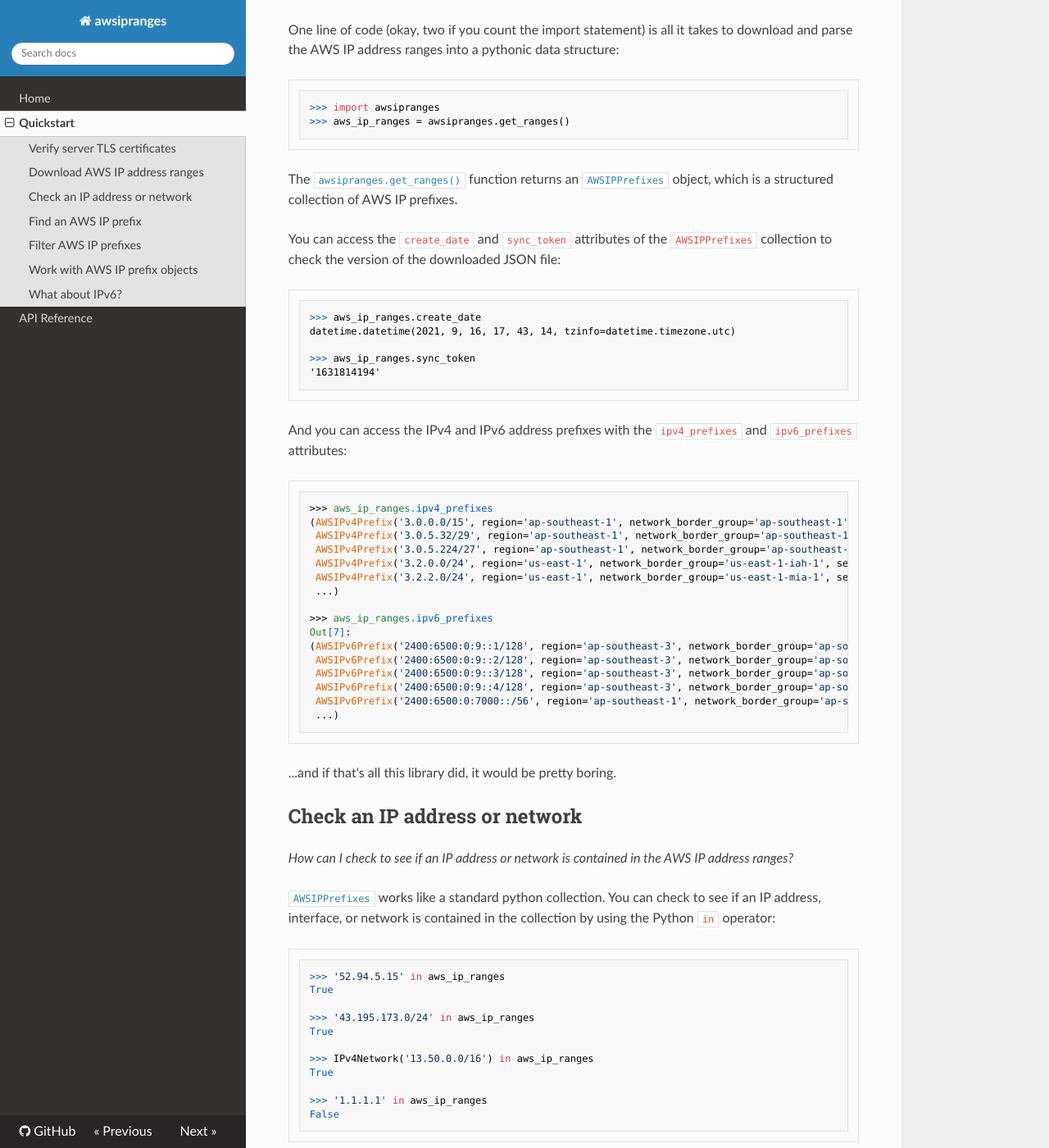
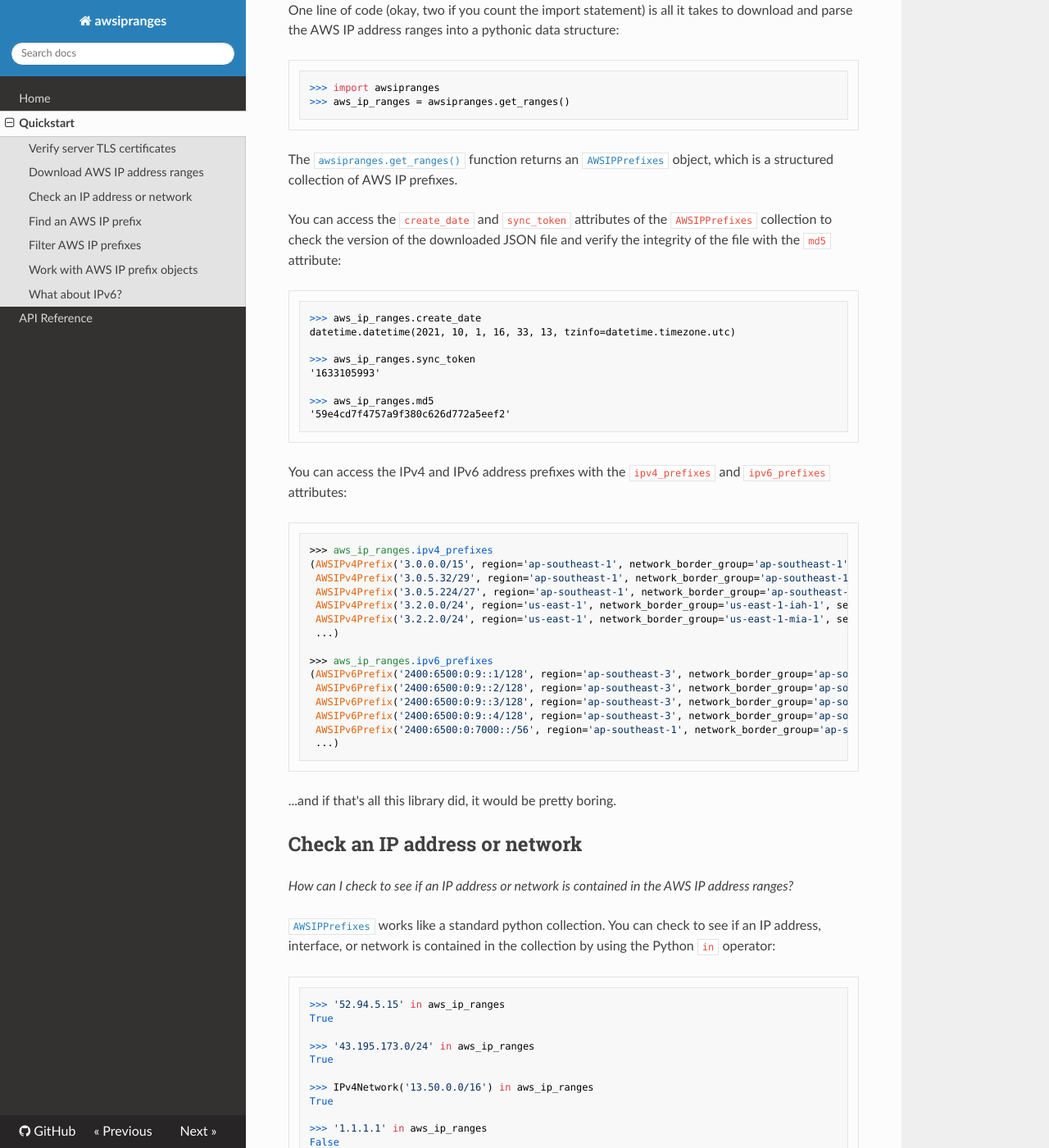
Before and after one commit to aws-samples/awsipranges, an MkDocs documentation site: the page built from docs/quickstart.md, in a window 1280 px wide and 1400 px high, scrolled down 1564 px. Shown: the whole window at 82% size. Built offline with MkDocs 1.6.1, drawn with Linux system fonts in a browser that asks for light colours; nearby versions of some CDN libraries; some of the changed text lies outside the part shown.

Commit message:
Update docs and docstrings

````diff
--- a/docs/quickstart.md
+++ b/docs/quickstart.md
@@ -7,7 +7,7 @@
 - `awsipranges` [installed](./index.md#installation)
 - `awsipranges` [upgraded to the latest version](./index.md#installation)
 
-Then dive-in with this QuickStart to start using the AWS IP address ranges as native Python objects!
+Then dive-in with this Quickstart to begin working with the AWS IP address ranges as native Python objects!
 
 ## Verify server TLS certificates
 
@@ -27,15 +27,15 @@
 
     - Stacking (concatenating) the files into a single certificate bundle (single file)
 
-    - Storing them in a directory using the OpenSSL hash filenames
+    - Storing them in a directory using OpenSSL hash filenames
 
-        You can do this with the [`c_rehash` script](https://www.openssl.org/docs/man1.1.0/man1/rehash.html) included in many OpenSSL distributions:
+      You can do this with the [`c_rehash` script](https://www.openssl.org/docs/man1.1.0/man1/rehash.html) included in many OpenSSL distributions:
 
-        ```shell
-        ❯ c_rehash amazon_root_certificates/
-        ```
+      ```shell
+      ❯ c_rehash amazon_root_certificates/
+      ```
 
-  > ***Tip***: See [`tests/unit/test_data_loading.py`](https://github.com/aws-samples/awsipranges/blob/main/tests/unit/test_data_loading.py) in the `awsipranges` repository for sample Python functions that download the Amazon Root CA certificates and prepare the certificates as both a stacked certificate bundle file and as a directory with OpenSSL hash filenames.
+    > ***Tip***: See [`tests/unit/test_data_loading.py`](https://github.com/aws-samples/awsipranges/blob/main/tests/unit/test_data_loading.py) in the `awsipranges` repository for sample Python functions that download the Amazon Root CA certificates and prepare the certificates as both a stacked certificate bundle file and as a directory with OpenSSL hash filenames.
 
 3. Pass the path to the prepared certificates to the `awsipranges.get_ranges()` function using the `cafile` or `capath` parameters:
 
@@ -64,17 +64,20 @@
 
 The [`awsipranges.get_ranges()`](./api.md#get_ranges) function returns an [`AWSIPPrefixes`](./api.md#awsipprefixes) object, which is a structured collection of AWS IP prefixes.
 
-You can access the `create_date` and `sync_token` attributes of the `AWSIPPrefixes` collection to check the version of the downloaded JSON file:
+You can access the `create_date` and `sync_token` attributes of the `AWSIPPrefixes` collection to check the version of the downloaded JSON file and verify the integrity of the file with the `md5` attribute:
 
 ```python
 >>> aws_ip_ranges.create_date
-datetime.datetime(2021, 9, 16, 17, 43, 14, tzinfo=datetime.timezone.utc)
+datetime.datetime(2021, 10, 1, 16, 33, 13, tzinfo=datetime.timezone.utc)
 
 >>> aws_ip_ranges.sync_token
-'1631814194'
+'1633105993'
+
+>>> aws_ip_ranges.md5
+'59e4cd7f4757a9f380c626d772a5eef2'
 ```
 
-And you can access the IPv4 and IPv6 address prefixes with the `ipv4_prefixes` and `ipv6_prefixes` attributes:
+You can access the IPv4 and IPv6 address prefixes with the `ipv4_prefixes` and `ipv6_prefixes` attributes:
 
 ```python
 >>> aws_ip_ranges.ipv4_prefixes
@@ -86,7 +89,6 @@
  ...)
 
 >>> aws_ip_ranges.ipv6_prefixes
-Out[7]:
 (AWSIPv6Prefix('2400:6500:0:9::1/128', region='ap-southeast-3', network_border_group='ap-southeast-3', services=('AMAZON',)),
  AWSIPv6Prefix('2400:6500:0:9::2/128', region='ap-southeast-3', network_border_group='ap-southeast-3', services=('AMAZON',)),
  AWSIPv6Prefix('2400:6500:0:9::3/128', region='ap-southeast-3', network_border_group='ap-southeast-3', services=('AMAZON',)),
@@ -211,7 +213,7 @@
 ip route 52.119.240.0 255.255.248.0 1.1.1.1
 ```
 
-Or, configuring an access control list to allow traffic to `S3` prefixes in `eu-north-1`:
+Or, configuring an access control list to allow traffic to the `S3` prefixes in `eu-north-1`:
 
 ```python
 >>> for prefix in aws_ip_ranges.filter(regions='eu-north-1', services='S3', versions=4):
````
Also changed, not shown: other parts of docs/quickstart.md (+2 -2 lines), 1 other file.
